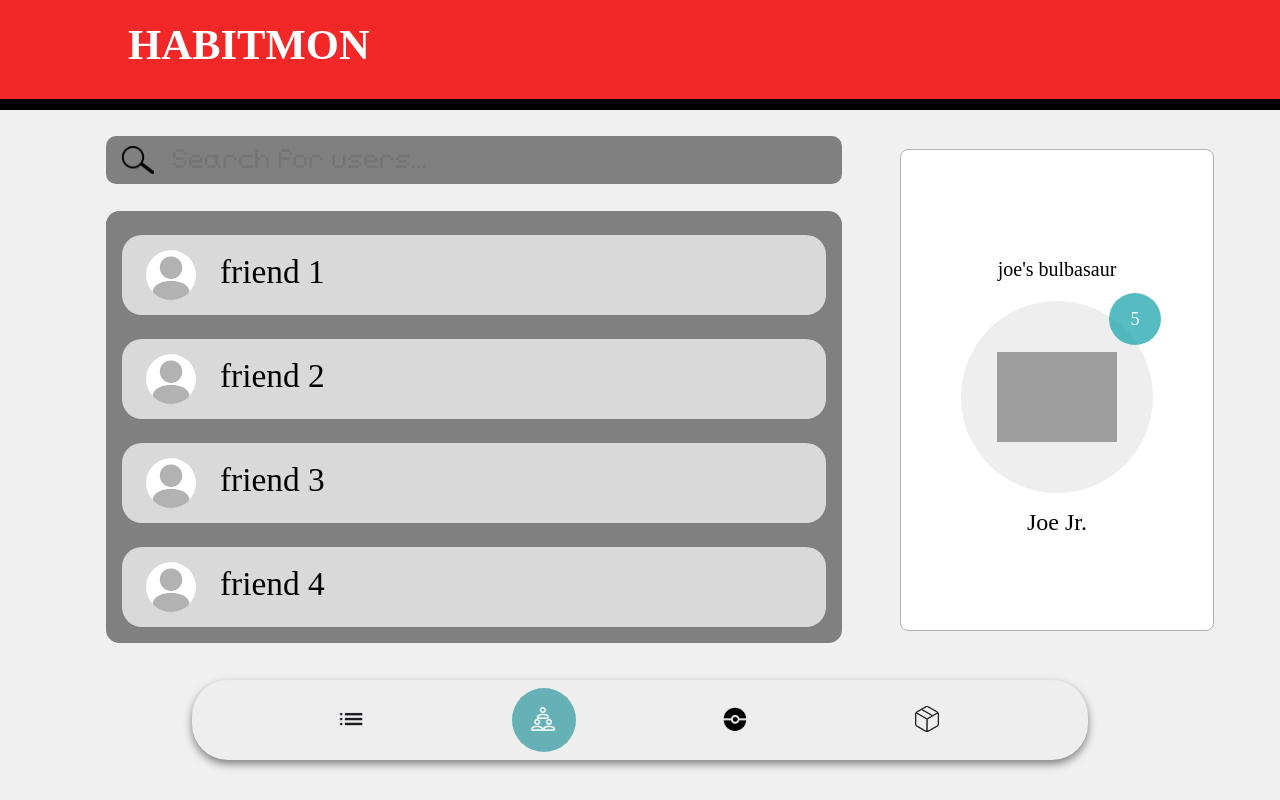
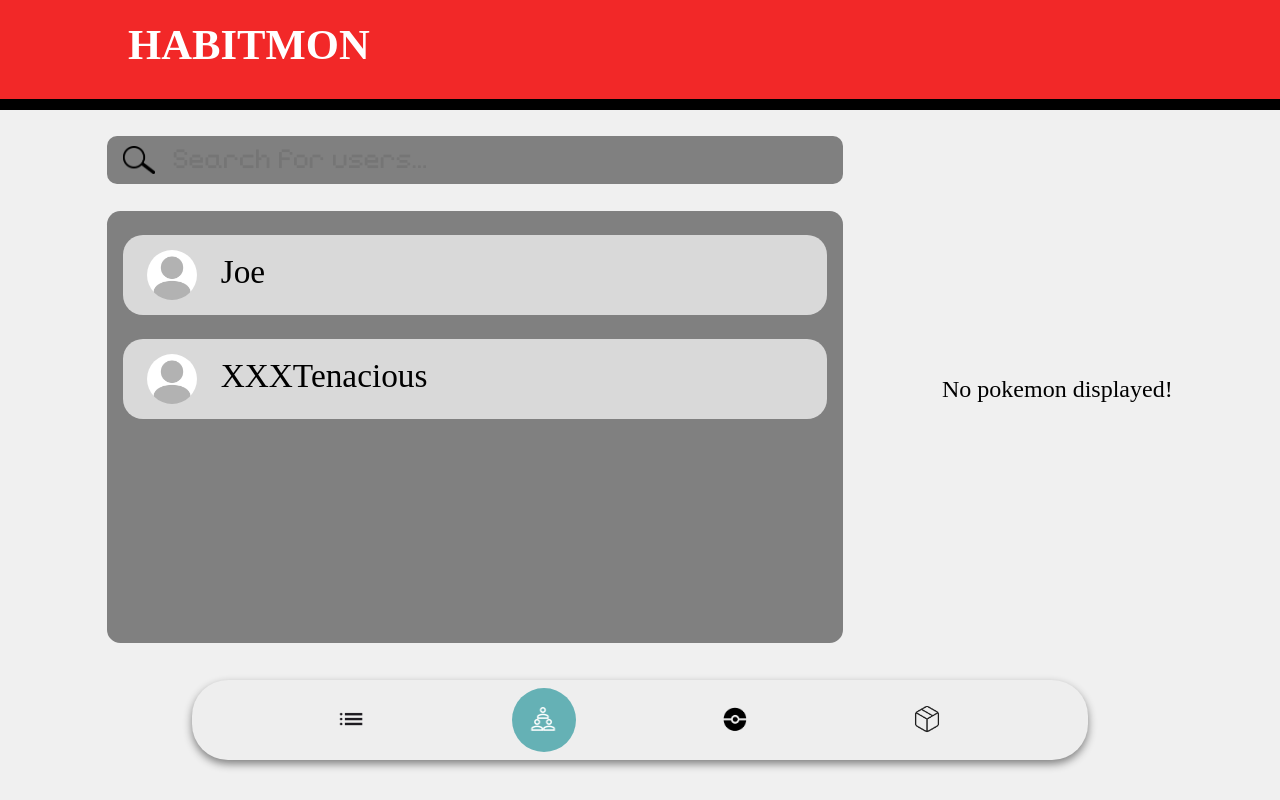
Before and after one commit to devsoc-unsw/trainee-pekkas-25t2, a React (Vite) app in the folder frontend/: page /friends in a window 1280 px wide. Shown: the top 800 px of the page. Built offline with nearby package versions, Linux system fonts and the light colour scheme; grey boxes are pictures that could not be loaded; a web font is replaced by a local one.

Commit message:
⛄️pokemon preview card

```diff
--- a/frontend/src/components/FriendBox/FriendBox.tsx
+++ b/frontend/src/components/FriendBox/FriendBox.tsx
@@ -2,14 +2,14 @@
 import anonPfp from "../../assets/anon_pfp.jpg"
 
 type FriendBoxProps = {
-	name: string;
-	openProfile: () => void;
+	name: string|null;
+	onClick: () => void;
 }
 
-function FriendBox({ name, openProfile }: FriendBoxProps) {
+function FriendBox({ name, onClick }: FriendBoxProps) {
 	return (
 		<>
-			<div className={classes.friendBox} onClick={() => { openProfile() }}>
+			<div className={classes.friendBox} onClick={onClick}>
 				<img src={anonPfp} alt="anon pfp" className={classes.friendIcon} />
 
 				<p className={classes.friendName}>
--- a/frontend/src/components/FriendList/FriendList.tsx
+++ b/frontend/src/components/FriendList/FriendList.tsx
@@ -1,22 +1,22 @@
 import classes from "./FriendList.module.css"
 import FriendBox from "../FriendBox/FriendBox";
+import type { FriendPokemonPreviewProps } from "../../utils/types";
 
 type FriendListProps = {
 	openProfile: () => void;
-	friendNames: Array<string>;
-	onSelectFriend: (name: string) => void;
+	friendNames: Array<FriendPokemonPreviewProps>;
+	onSelectFriend: (friend: FriendPokemonPreviewProps) => void;
 }
 
-function FriendList({ openProfile, friendNames, onSelectFriend }: FriendListProps) {
+function FriendList({ friendNames, onSelectFriend }: FriendListProps) {
 	return (
 		<>
 			<div className={classes.friendList}>
 				<div>
-					{friendNames.map((name) =>
-						<FriendBox name={name} openProfile={() => {
-							openProfile();
+					{friendNames.map((friend) =>
+						<FriendBox key={friend.id} name={friend.username} onClick={() => {
 							// lift state back up to FriendsPage
-							onSelectFriend(name)
+							onSelectFriend(friend)
 						}} />
 					)}
 				</div>
--- a/frontend/src/components/FriendPokemonPreview/FriendPokemonPreview.module.css
+++ b/frontend/src/components/FriendPokemonPreview/FriendPokemonPreview.module.css
@@ -20,6 +20,17 @@
     width: 17.5rem;
     height: 80%;
     justify-content: center;
+}
+
+.pokemonCardText {
+    padding: 1rem;
+    border-radius: 0.5rem;
+    display: flex;
+    flex-direction: column;
+    width: 17.5rem;
+    height: 80%;
+    justify-content: center;
+    align-items: center;
 }
 
 .pokemonContainer {
--- a/frontend/src/components/FriendPokemonPreview/FriendPokemonPreview.tsx
+++ b/frontend/src/components/FriendPokemonPreview/FriendPokemonPreview.tsx
@@ -1,26 +1,29 @@
-import React from 'react'
 import type { FriendPokemonPreviewProps } from '../../utils/types'
 import classes from "./FriendPokemonPreview.module.css"
-import Card from '../Card/Card'
-function FriendPokemonPreview({ icon, nickname, level, username, species }: FriendPokemonPreviewProps) {
-   if (!icon && !nickname && !level && !username && !species) {
+
+function FriendPokemonPreview({ id, icon, nickname, level, username, species }: FriendPokemonPreviewProps) {
+   if (!id && !icon && !nickname && !level && !username && !species) {
         return  (
-            <div className={classes.textWrapper}>
-                <p className={classes.text}>No Pokemon Displayed!</p>
+            <div className={classes.pokemonCardText}>
+                <div className={classes.wrapper}>
+                    <p className={classes.text}>No pokemon displayed!</p>
+                </div>
             </div>
         )
     }
 
-    if (!icon && !nickname && !level && !species && username) {
+    if (!id && !icon && !nickname && !level && !species && username) {
         return  (
-            <div className={classes.textWrapper}>
-                <p className={classes.text}>{username} has no active pokemon</p>
+            <div className={classes.pokemonCardText}>
+                <div className={classes.wrapper}>
+                    <p className={classes.text}>{username} has no active pokemon</p>
+                </div>
             </div>
         )
     }
 
     return (
-        <Card className={classes.pokemonCard}>
+        <div className={classes.pokemonCard}>
             <div className={classes.wrapper}>
                 <div className={classes.trainer}>
                     <p className={classes.trainertext}>{username}'s {species}</p>
@@ -43,7 +46,7 @@
                     </div>
                 </div>
             </div>
-        </Card>
+        </div>
         )
 
 }
--- a/frontend/src/pages/FriendsPage/FriendsPage.tsx
+++ b/frontend/src/pages/FriendsPage/FriendsPage.tsx
@@ -7,16 +7,34 @@
 import AddFriendSearchbar from "../../components/AddFriendSearchbar/AddFriendSearchbar";
 import axios from 'axios';
 import { API_URL } from '../../utils/constants';
-import type { UserProfileProps } from "../../utils/types";
+import type { FriendPokemonPreviewProps, UserProfileProps } from "../../utils/types";
 import FriendPokemonPreview from "../../components/FriendPokemonPreview/FriendPokemonPreview";
 
 function FriendsPage() {
 	const [showProfile, setShowProfile] = useState(false);
 	const [selectedFriend, setSelectedFriend] = useState<UserProfileProps>();
 	const [selectedFriendName, setSelectedFriendName] = useState<string>("");
+	const [friend, setFriend] = useState<FriendPokemonPreviewProps|null>(null);
 
-	const friendNames = ["friend 1", "friend 2", "friend 3", "friend 4", "friend 5"];
-
+	//const friendNames = ["friend 1", "friend 2", "friend 3", "friend 4", "friend 5"];
+	const friends:Array<FriendPokemonPreviewProps> = [
+		{
+			id: 1,
+			username: "Joe",
+			level: 5,
+			icon: "https://raw.githubusercontent.com/PokeAPI/sprites/master/sprites/pokemon/1.png",
+			nickname: "Joe Jr.",
+			species: "bulbasaur"
+		},
+		{
+			id: 2,
+			username: "XXXTenacious",
+			level: 33,
+			icon: "https://raw.githubusercontent.com/PokeAPI/sprites/master/sprites/pokemon/97.png",
+			nickname: "Drizzy",
+			species: "hypno"
+		}
+	]
 	const handleSearch = async (username:string) => {
 		try {
 			const res = await axios.post(`${API_URL}/user/name`, { username });
@@ -43,15 +61,19 @@
 					<AddFriendSearchbar onSearch={handleSearch}/>
 					<FriendList
 						openProfile={() => setShowProfile(true)}
-						friendNames={friendNames}
+						friendNames={friends}
 						onSelectFriend={
 							// get lifted state from friendlist (man idk how this works bruh but it just do)
-							(name) => {
-								setSelectedFriendName(name)
+							(friend) => {
+								setFriend(friend)
 							}}
 					/>
 				</div>
-				<FriendPokemonPreview icon={"https://raw.githubusercontent.com/PokeAPI/sprites/master/sprites/pokemon/1.png"} nickname={"Joe Jr."} level={5} username={"joe"} species={"bulbasaur"}/>
+				{friend ? (
+					<FriendPokemonPreview {...friend} />
+					) : (
+					<FriendPokemonPreview username={selectedFriendName} />
+				)}
 			</div>
 			<Navbar />
 		</>
```
Also changed, not shown: frontend/src/utils/types.ts (+5 -4 lines).
